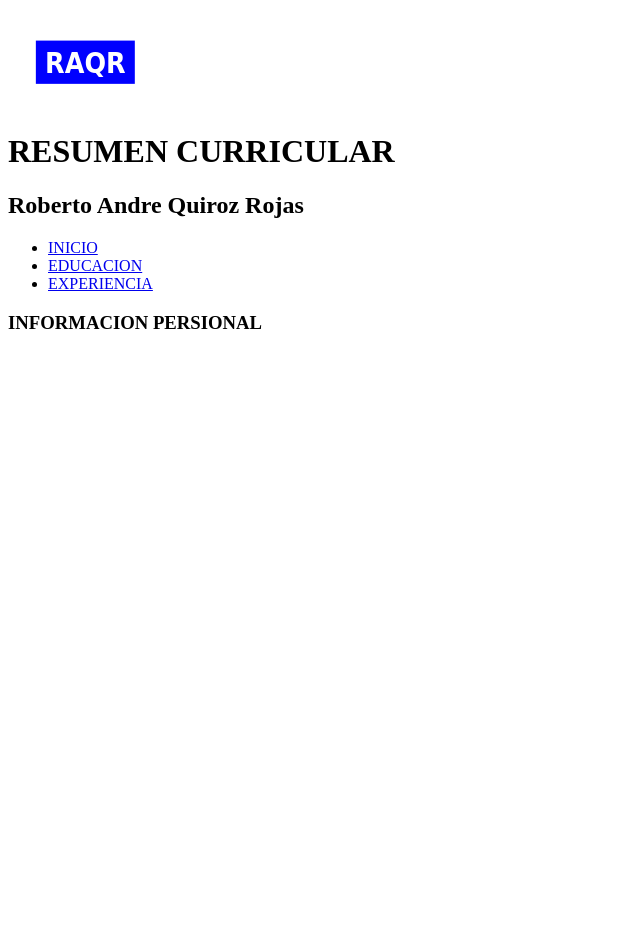
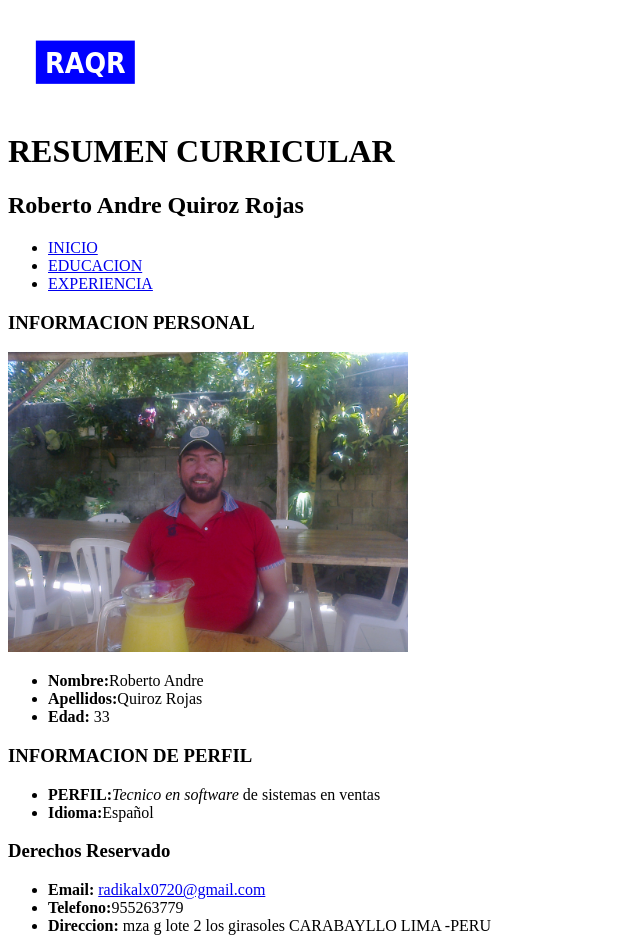
Before and after one commit to radikalx/webmaster1, a plain HTML site: page index.html in a window 1280 px wide. Shown: the whole page, without its empty margins (0-640 px from the left). Before the commit the page ends 800 px from the top, so only its background shows below. Drawn offline with Linux system fonts and the light colour scheme.

Commit message:
COMIT
PRIMERA PAGINA

```diff
--- a/index.html
+++ b/index.html
@@ -29,6 +29,27 @@
         <li><a href="html/EDUCACION.html">EDUCACION</a></li>
         <li><a href="html/EXPERIENCIA.html">EXPERIENCIA</a></li>
       </ul>
-        <h3>INFORMACION PERSIONAL</h3>
+        <h3>INFORMACION PERSONAL</h3>
+          <img src="img/foto0298.jpg" alt="foto personal"title="foto personal" width="400px">
+          <ul>
+            <li><strong>Nombre:</strong>Roberto Andre </li>
+            <li><strong>Apellidos:</strong>Quiroz Rojas</li>
+            <li><strong>Edad:</strong> 33</li>
+          </ul>
+        <h3>INFORMACION DE PERFIL</h3>
+          <p>
+            <ul>
+            <li><strong>PERFIL:</strong><em>Tecnico en software</em> de sistemas en ventas   </li>
+            <li><strong>Idioma:</strong>Español</li>
+            </ul>
+          </p>
+        <footer>
+          <h3>Derechos Reservado</h3>
+          <ul>
+            <li><strong>Email:</strong>  <a href="mailto:radikalx0720@gmail.com?subject=feedback">radikalx0720@gmail.com</a></li>
+            <li><strong>Telefono:</strong>955263779</li>
+            <li><strong>Direccion:</strong> mza g lote 2 los girasoles CARABAYLLO LIMA -PERU</li>
+          </ul>
+        </footer>
   </body>
 </html>
```
Also changed, not shown: img/foto0298.jpg (added).
